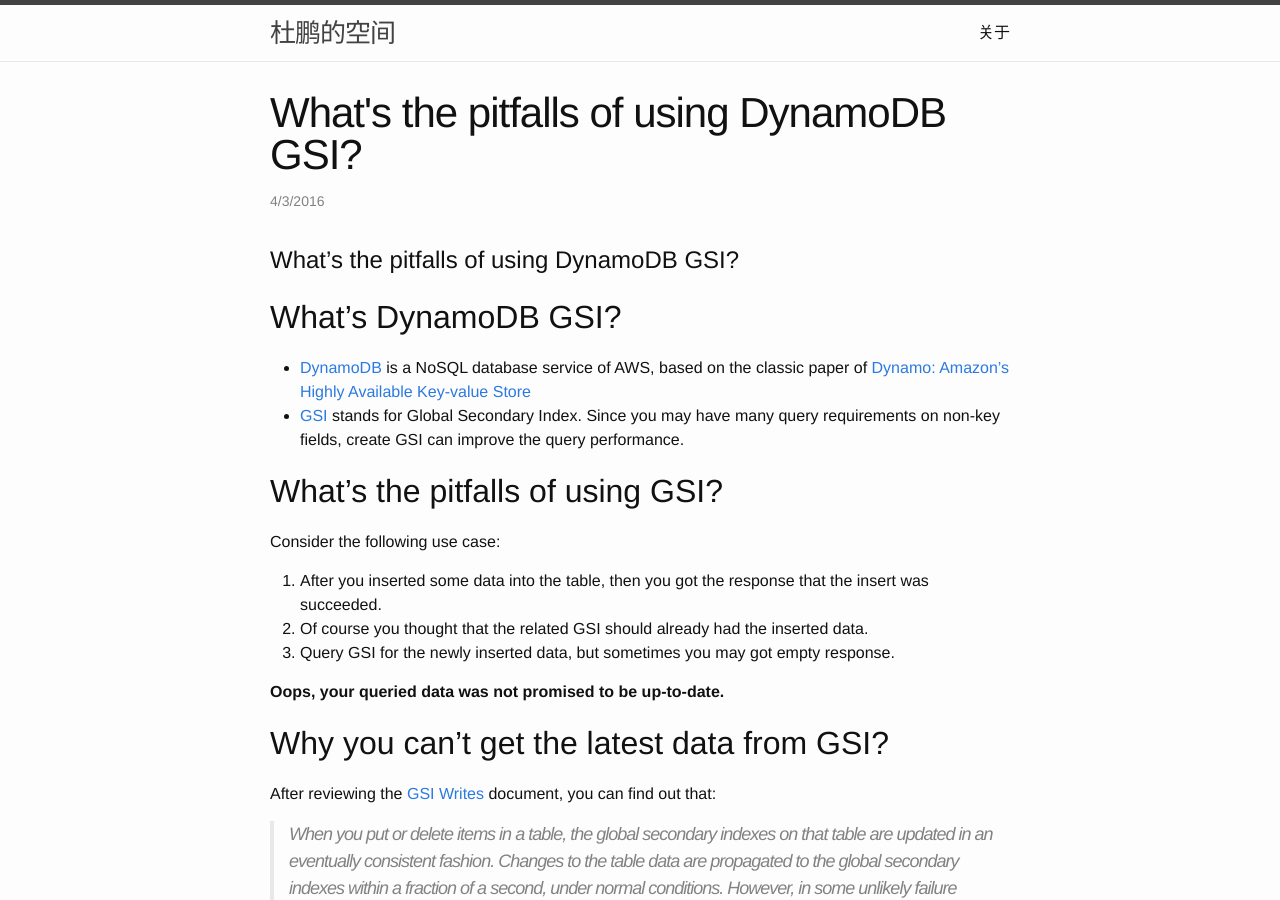
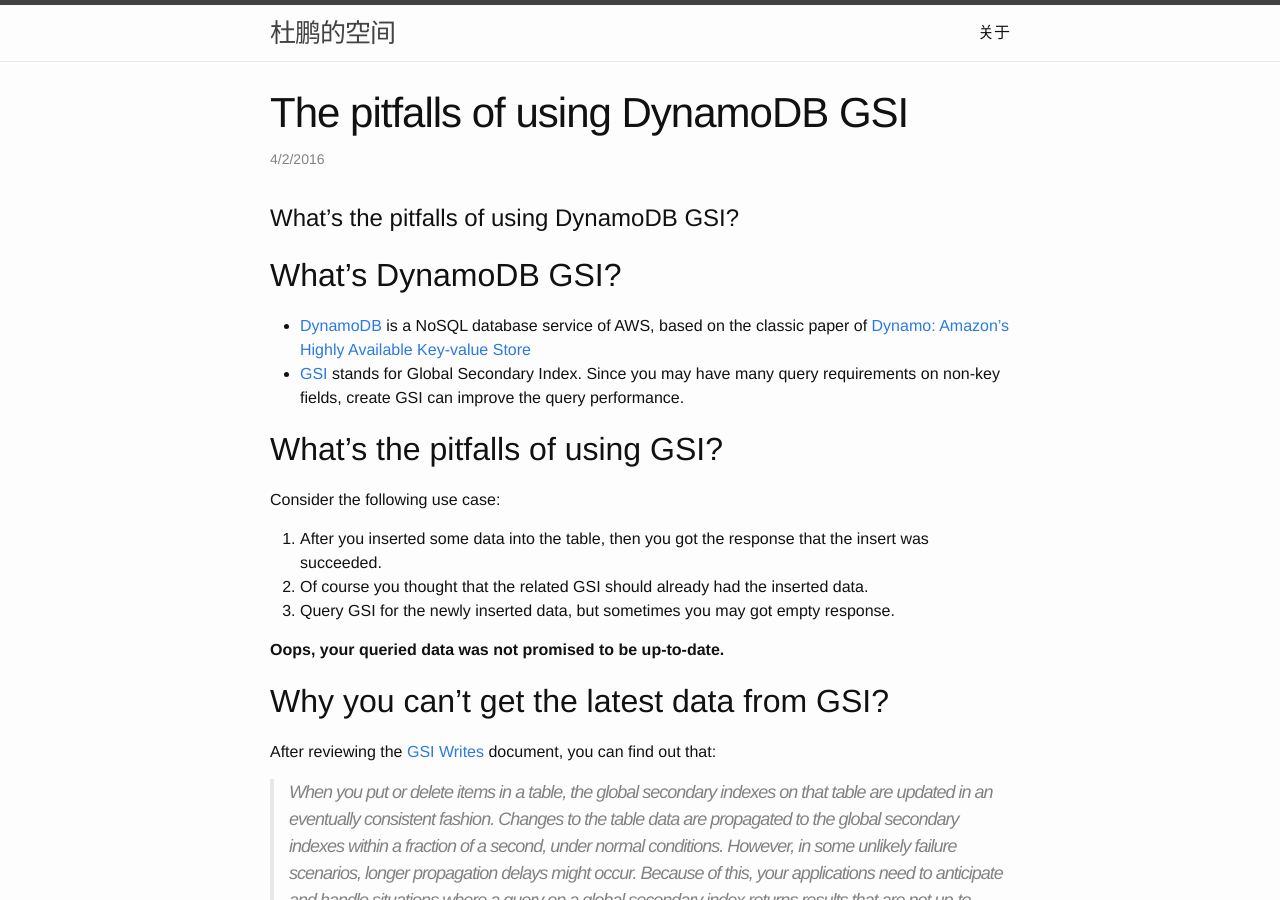
Before and after one commit to pdu/pdu.github.io, a Jekyll site: the page built from _posts/2016-04-03-the-pitfalls-of-using-DynamoDB-GSI.md, in a window 1280 px wide and 900 px high. Built offline with Jekyll 4.4.1, drawn with Linux system fonts in a browser that asks for light colours; some of the changed lines change nothing that is shown.

Commit message:
change the filename format, and the post date should be one day before today, don't know why

```diff
--- a/_posts/2016-04-03-What's-the-pitfalls-of-using-DynamoDB-GSI.md
+++ b/_posts/2016-04-03-the-pitfalls-of-using-DynamoDB-GSI.md
@@ -1,10 +1,9 @@
 ---
 layout: post
-title:  "What's the pitfalls of using DynamoDB GSI?"
-date:   2016-04-03 11:04:52
+title:  "The pitfalls of using DynamoDB GSI"
+date:   2016-04-02 10:00:00
 categories: database
 ---
-
 # What's the pitfalls of using DynamoDB GSI?
 
 ## What's DynamoDB GSI?
```
Also changed, not shown: _posts/2015-01-23-welcome-to-jekyll.md (renamed from _drafts/welcome-to-jekyll.md).
